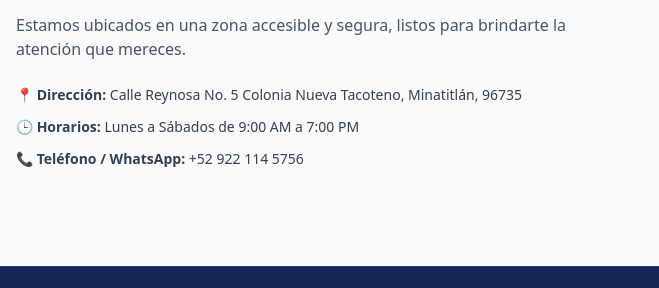
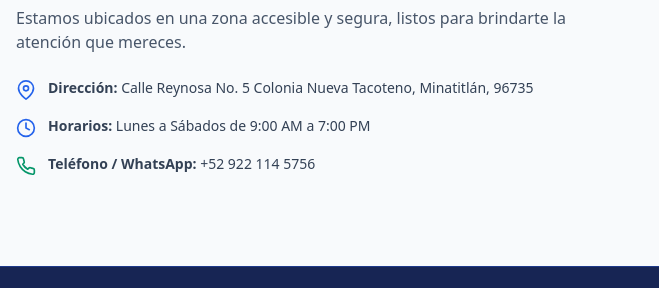
Before and after one commit to loupuntorar/landing-clinica-demo, a plain HTML site: page index.html in a window 1280 px wide. Shown: the part 1899-2187 px from the top of the page, 0-659 px from the left. Drawn offline with nearby package versions, Linux system fonts and the light colour scheme.

Commit message:
Replace location contact emojis with SVG vector icons

```diff
--- a/index.html
+++ b/index.html
@@ -225,10 +225,32 @@
             <div>
                 <h2 data-es="Visítanos en Minatitlán" data-en="Visit Us in Minatitlán" class="text-3xl font-bold text-slate-900 dark:text-white mb-4">Visítanos en Minatitlán</h2>
                 <p data-es="Estamos ubicados en una zona accesible y segura, listos para brindarte la atención que mereces." data-en="We are located in an accessible and safe area, ready to provide the care you deserve." class="text-slate-600 dark:text-slate-300 mb-6">Estamos ubicados en una zona accesible y segura, listos para brindarte la atención que mereces.</p>
-                <div class="space-y-3 text-slate-700 dark:text-slate-300 text-sm">
-                    <p>📍 <strong><span data-es="Dirección:" data-en="Address:">Dirección:</span></strong> Calle Reynosa No. 5 Colonia Nueva Tacoteno, Minatitlán, 96735</p>
-                    <p>🕒 <strong><span data-es="Horarios:" data-en="Hours:">Horarios:</span></strong> <span data-es="Lunes a Sábados de 9:00 AM a 7:00 PM" data-en="Monday to Saturday 9:00 AM to 7:00 PM">Lunes a Sábados de 9:00 AM a 7:00 PM</span></p>
-                    <p>📞 <strong><span data-es="Teléfono / WhatsApp:" data-en="Phone / WhatsApp:">Teléfono / WhatsApp:</span></strong> +52 922 114 5756</p>
+ <div class="space-y-4 text-slate-700 dark:text-slate-300 text-sm">
+                    <!-- Dirección -->
+                    <div class="flex items-start space-x-3">
+                        <svg class="w-5 h-5 text-blue-600 dark:text-blue-400 flex-shrink-0 mt-0.5 stroke-current" fill="none" viewBox="0 0 24 24" stroke-width="2" stroke-linecap="round" stroke-linejoin="round">
+                            <path d="M21 10c0 7-9 13-9 13s-9-6-9-13a9 9 0 0 1 18 0z"></path>
+                            <circle cx="12" cy="10" r="3"></circle>
+                        </svg>
+                        <p><strong><span data-es="Dirección:" data-en="Address:">Dirección:</span></strong> Calle Reynosa No. 5 Colonia Nueva Tacoteno, Minatitlán, 96735</p>
+                    </div>
+
+                    <!-- Horarios -->
+                    <div class="flex items-start space-x-3">
+                        <svg class="w-5 h-5 text-blue-600 dark:text-blue-400 flex-shrink-0 mt-0.5 stroke-current" fill="none" viewBox="0 0 24 24" stroke-width="2" stroke-linecap="round" stroke-linejoin="round">
+                            <circle cx="12" cy="12" r="10"></circle>
+                            <polyline points="12 6 12 12 16 14"></polyline>
+                        </svg>
+                        <p><strong><span data-es="Horarios:" data-en="Hours:">Horarios:</span></strong> <span data-es="Lunes a Sábados de 9:00 AM a 7:00 PM" data-en="Monday to Saturday 9:00 AM to 7:00 PM">Lunes a Sábados de 9:00 AM a 7:00 PM</span></p>
+                    </div>
+
+                    <!-- Teléfono / WhatsApp -->
+                    <div class="flex items-start space-x-3">
+                        <svg class="w-5 h-5 text-emerald-600 dark:text-emerald-400 flex-shrink-0 mt-0.5 stroke-current" fill="none" viewBox="0 0 24 24" stroke-width="2" stroke-linecap="round" stroke-linejoin="round">
+                            <path d="M22 16.92v3a2 2 0 0 1-2.18 2 19.79 19.79 0 0 1-8.63-3.07 19.5 19.5 0 0 1-6-6 19.79 19.79 0 0 1-3.07-8.67A2 2 0 0 1 4.11 2h3a2 2 0 0 1 2 1.72 12.84 12.84 0 0 0 .7 2.81 2 2 0 0 1-.45 2.11L8.09 9.91a16 16 0 0 0 6 6l1.27-1.27a2 2 0 0 1 2.11-.45 12.84 12.84 0 0 0 2.81.7A2 2 0 0 1 22 16.92z"></path>
+                        </svg>
+                        <p><strong><span data-es="Teléfono / WhatsApp:" data-en="Phone / WhatsApp:">Teléfono / WhatsApp:</span></strong> +52 922 114 5756</p>
+                    </div>
                 </div>
             </div>
 
```
